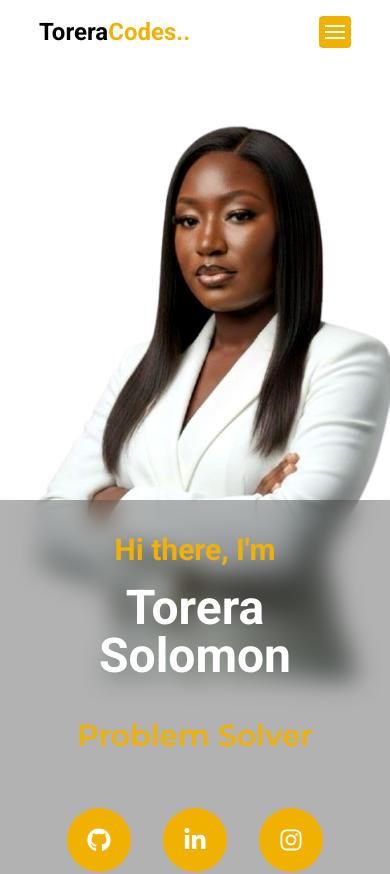
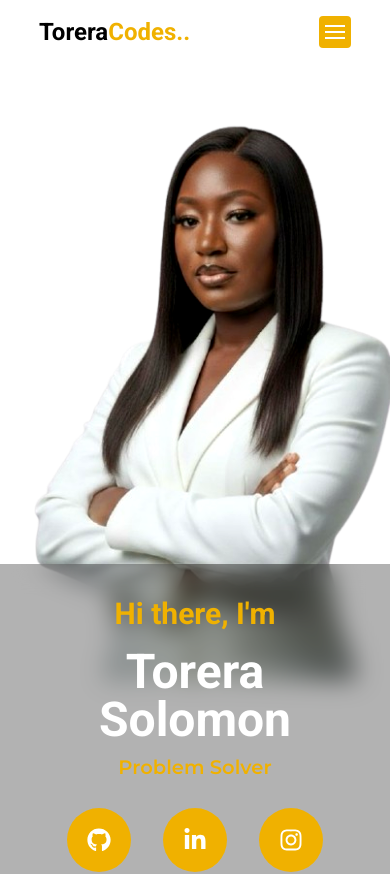
Before and after one commit to IamOluwatoyin/My-Portfolio, a React (Vite) app: page / in a window 390 px wide. Shown: the top 874 px of the page. Built offline with nearby package versions, Linux system fonts and the light colour scheme.

Commit message:
mobile carousel review

```diff
--- a/src/Components/Body/Body.jsx
+++ b/src/Components/Body/Body.jsx
@@ -296,7 +296,7 @@ const Body = () => {
                 Torera <br />
                 Solomon
               </h1>
-              <div className="relative h-[5rem] md:h-[4rem] flex justify-center ">
+             <div className="relative flex justify-center items-center h-auto md:h-[4rem] py-2 px-4">
   {Content.map((item, i) => (
     <span
       key={i}
@@ -305,16 +305,18 @@ const Body = () => {
         top-1/2 left-1/2
         -translate-x-1/2 -translate-y-1/2
         text-yellow-500 font-semibold font-body
-        text-3xl md:text-4xl
+        text-[clamp(1.2rem,5vw,2.5rem)] md:text-4xl
         whitespace-nowrap
         transition-opacity duration-500
         ${i === textIndex ? "opacity-100" : "opacity-0"}
       `}
     >
-                    {item.span }
+      {item.span}
     </span>
   ))}
 </div>
+
+
 
               <div className="flex justify-center gap-8 text-2xl mt-4">
                 <a
```
Lines whose indentation alone changed are shown as unchanged.
